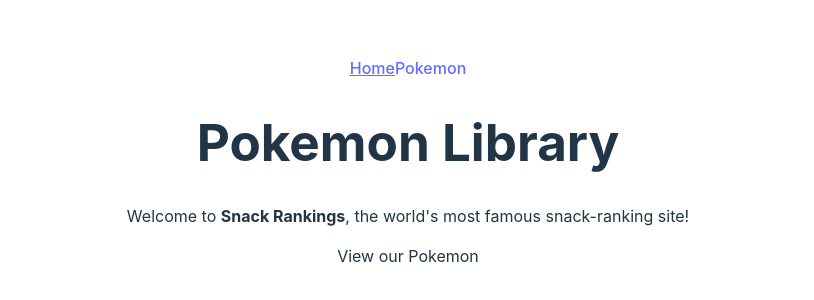
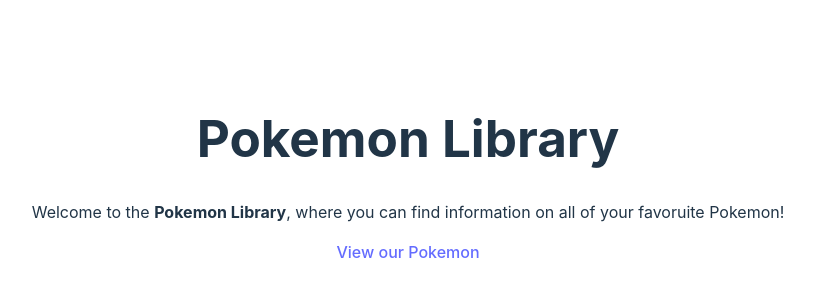
Before and after one commit to SumeetChoat/hackathon3, a React (Vite) app in the folder hackathon/: page / in a window 1280 px wide. Shown: the part 230-530 px from the top of the page, without its empty margins (232-1046 px from the left). Built offline with nearby package versions, Linux system fonts and the light colour scheme.

Commit message:
Fixed pokeinfo page

```diff
--- a/hackathon/src/App.jsx
+++ b/hackathon/src/App.jsx
@@ -1,17 +1,16 @@
 import './App.css'
 import * as Pages from './pages'
 import {Routes, Route} from 'react-router-dom'
-import {Header} from './components'
 
 function App() {
   return (
     <>
       <Routes>
-        <Route path="/" element={<Header />}>
+
           <Route index element={<Pages.HomePage />} />
           <Route path="/pokepage" element={<Pages.PokePage />} />
-          <Route path="/pokepage/:id" element={<Pages.ShowInfoPage />} />
-        </Route>
+          <Route path="/pokepage/:id" element={<Pages.PokeInfoPage />} />
+
       </Routes>
     </>
   )
--- a/hackathon/src/components/Header/index.jsx
+++ /dev/null
@@ -1,20 +0,0 @@
-import { NavLink, Outlet } from "react-router-dom";
-
-export default function Header() {
-    const styles = ({isActive}) => ({
-        textDecoration: isActive ? "underline" : "none"
-    });
-
-    return(
-        <main>
-            <header>
-                <nav>
-                    <NavLink to="/" style={styles}>Home</NavLink>
-                    <NavLink to="/pokepage" style={styles}>Pokemon</NavLink>
-                </nav>
-            </header>
-            <Outlet />
-        </main>
-
-    )
-};
--- a/hackathon/src/components/ShowGallery/index.jsx
+++ b/hackathon/src/components/ShowGallery/index.jsx
@@ -8,7 +8,7 @@
     async function fetchPokemon() {
       const response = await fetch("https://pokeapi.co/api/v2/pokemon");
       const data = await response.json();
-      setPokemonList(data.results); // Update to store the results array
+      setPokemonList(data.results);
     }
 
     fetchPokemon();
@@ -16,8 +16,8 @@
 
   return (
     <div>
-      {pokemonList.map((pokemon, index) => ( // Renamed the variable to avoid conflict
-        <Link to={`/${index + 1}`} key={index}> {/* Using index as key is fine since the order is static */}
+      {pokemonList.map((pokemon, index) => (
+        <Link to={`/pokepage/${index + 1}`} key={index}>
           <div>
             <p>{pokemon.name}</p>
           </div>
--- a/hackathon/src/components/index.jsx
+++ b/hackathon/src/components/index.jsx
@@ -1,2 +1 @@
-export {default as Header} from './Header';
-export {default as ShowGallery} from './ShowGallery';
+export { default as ShowGallery } from './ShowGallery';
--- a/hackathon/src/pages/HomePage/index.jsx
+++ b/hackathon/src/pages/HomePage/index.jsx
@@ -1,16 +1,12 @@
 import React from 'react';
 import { Link } from 'react-router-dom';
-
-const linkStyle = {
-    color: '#875053'
-  };
 
 const HomePage = () => {
     return (
          <main>
         <h1>Pokemon Library</h1>
-        <p>Welcome to <b>Snack Rankings</b>, the world's most famous snack-ranking site!</p>
-        <p>View our Pokemon</p>
+        <p>Welcome to the <b>Pokemon Library</b>, where you can find information on all of your favoruite Pokemon!</p>
+        <Link to="/pokepage">View our Pokemon</Link>
     </main>
     )
 };
--- a/hackathon/src/pages/PokeInfoPage/index.jsx
+++ b/hackathon/src/pages/PokeInfoPage/index.jsx
@@ -1,7 +1,31 @@
-import React from 'react'
+import { useEffect, useState } from "react";
+import { useParams } from "react-router-dom";
 
 export default function PokeInfoPage() {
-  return (
-    <div>index</div>
-  )
+  const {id} = useParams();
+    const [show, setShow] = useState({});
+
+    useEffect(() => {
+        async function displayShow() {
+            const response = await fetch(`https://pokeapi.co/api/v2/pokemon/${id}`);
+            const data = await response.json();
+            setShow(data);
+        }
+
+        displayShow();
+
+    }, [])
+
+    return (
+      <div>
+          <h2>Name: {show.name}</h2>
+          <h2>Height: {show.height}</h2>
+          <h2>Weight: {show.weight}</h2>
+          {show.abilities.map((show) => (
+          <div>
+            <li>{show.abilities}</li>
+          </div>
+      ))}
+      </div>
+    )
 }
```
